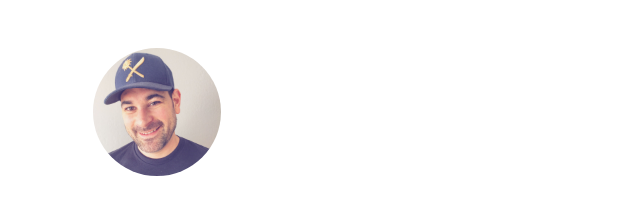
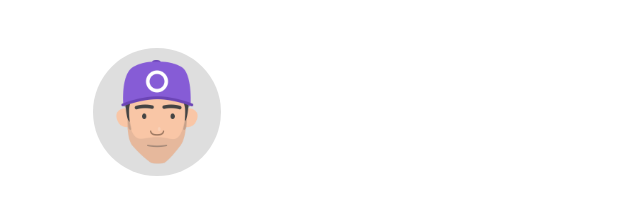
Before and after one commit to L0ZZI/L0ZZI.github.io, a plain HTML site: page index.html in a window 1280 px wide. Shown: the top 220 px of the page, without its empty margins (35-675 px from the left). Drawn offline with Linux system fonts and the light colour scheme.

Commit message:
Updated to reflect avatar change.

```diff
--- a/css/index.css
+++ b/css/index.css
@@ -29,7 +29,7 @@ body {
   min-height: nonepx;
   margin: 48px 0 0 10.03125%;
   border-radius: 64px;
-  background: url('../images/lozzi.jpeg') rgb(222, 222, 222);
+  background: url('../images/grommet-peep-chris-avatar.png') rgb(222, 222, 222);
   background-size: 128px 128px;
   background-position: center center;
   -webkit-transform: none;
```
